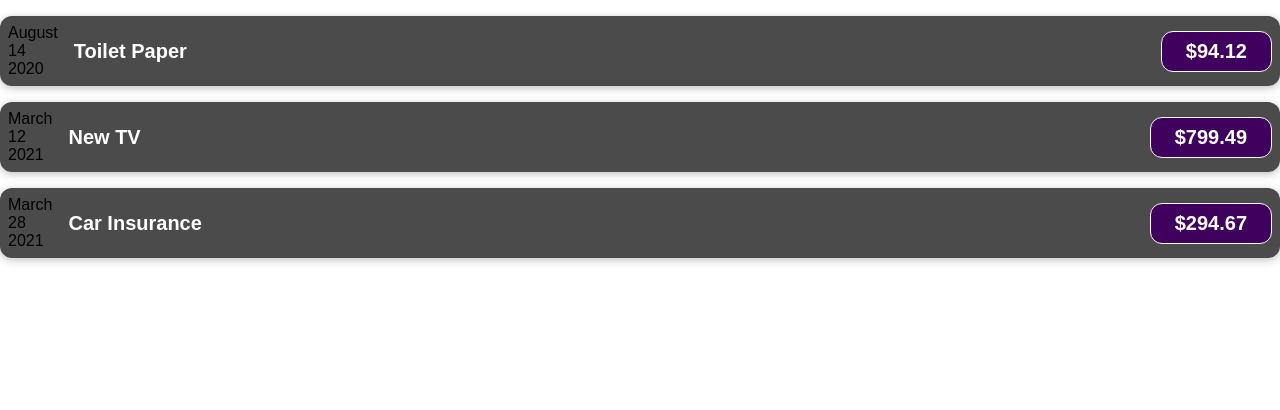
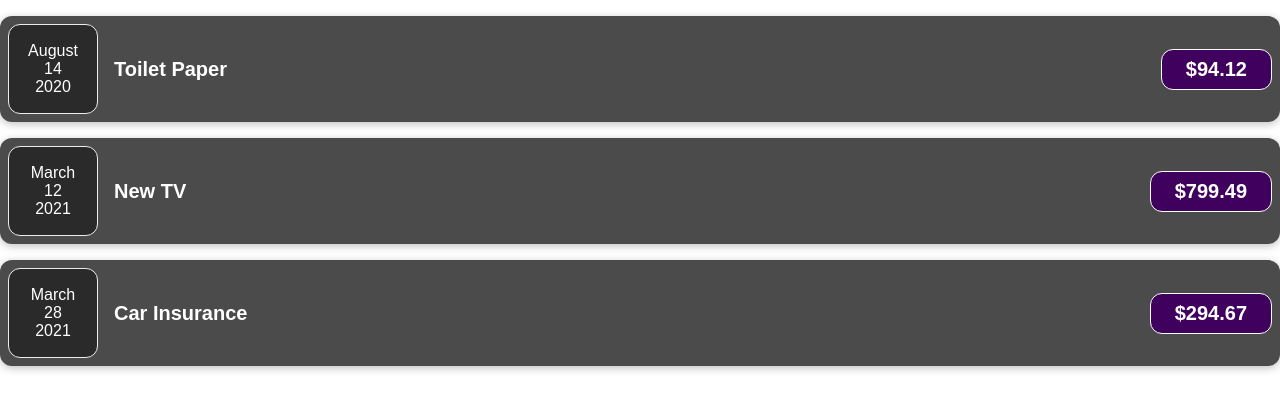
Before and after one commit to SivtsovaT/product-list-react, a React (Create React App) app: page / in a window 1280 px wide. Shown: the top 410 px of the page. Built offline with nearby package versions, Linux system fonts and the light colour scheme.

Commit message:
- moved the date to a separate component;

```diff
--- a/src/components/Expenses/ExpenseItem.js
+++ b/src/components/Expenses/ExpenseItem.js
@@ -1,19 +1,13 @@
 import React from "react";
 import './ExpenseItem.css';
+import ExpensesDate from "./ExpensesDate";
 
 const ExpenseItem = (props) => {
-   const month = props.date.toLocaleString('en-US', {month: 'long'});
-    const day = props.date.toLocaleString('en-US', {day: '2-digit'});
-    const year = props.date.getFullYear();
 
     return (
         <div className="expense-item">
-            {/*<div>{props.date.toString()}</div>*/}
-            <div>
-                <div>{month}</div>
-                <div>{day}</div>
-                <div>{year}</div>
-            </div>
+           <ExpensesDate date={props.date}/>
+
             <div className = "expense-item__description">
                 <h2>{props.title}</h2>
                 <div className = "expense-item__price">${props.amount}</div>
--- /dev/null
+++ b/src/components/Expenses/ExpensesDate.css
@@ -0,0 +1,26 @@
+.expense-date {
+    display: flex;
+    flex-direction: column;
+    width: 5.5rem;
+    height: 5.5rem;
+    border: 1px solid #ececec;
+    background-color: #2a2a2a;
+    color: white;
+    border-radius: 12px;
+    align-items: center;
+    justify-content: center;
+}
+
+.expense-date__month {
+    font-size: 0.75rem;
+    font-weight: bold;
+}
+
+.expense-date__year {
+    font-size: 0.75rem;
+}
+
+.expense-date__day {
+    font-size: 1.5rem;
+    font-weight: bold;
+}
--- /dev/null
+++ b/src/components/Expenses/ExpensesDate.js
@@ -0,0 +1,19 @@
+import React from "react";
+import './ExpensesDate.css';
+
+const ExpensesDate = (props) => {
+    const month = props.date.toLocaleString('en-US', {month: 'long'});
+    const day = props.date.toLocaleString('en-US', {day: '2-digit'});
+    const year = props.date.getFullYear();
+
+
+    return (
+        <div className="expense-date">
+            <div>{month}</div>
+            <div>{day}</div>
+            <div>{year}</div>
+        </div>
+    )
+}
+
+export default ExpensesDate;
```
